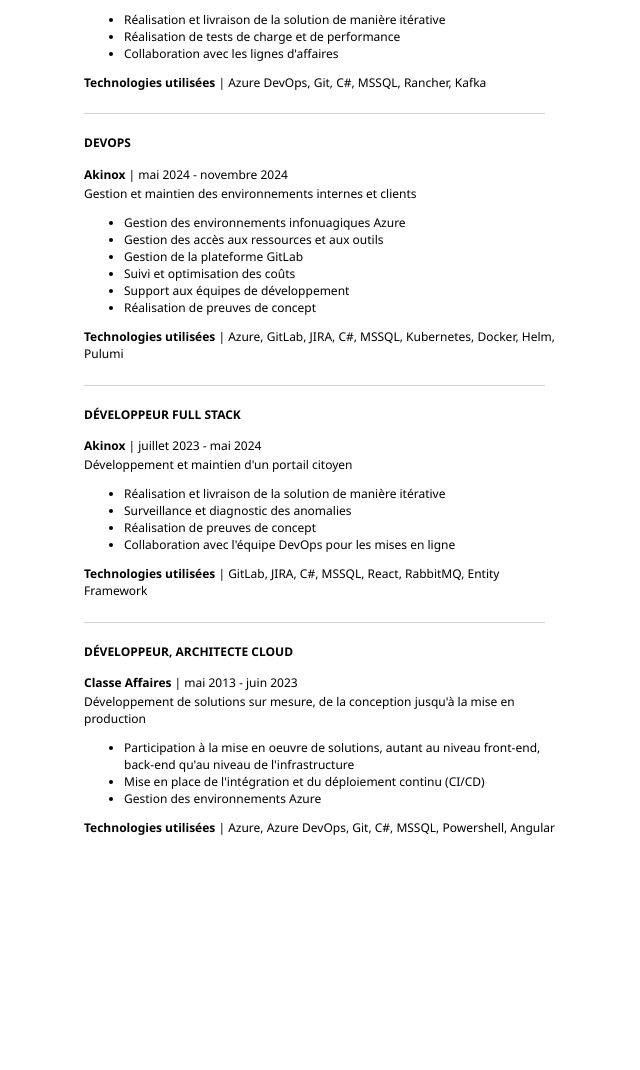
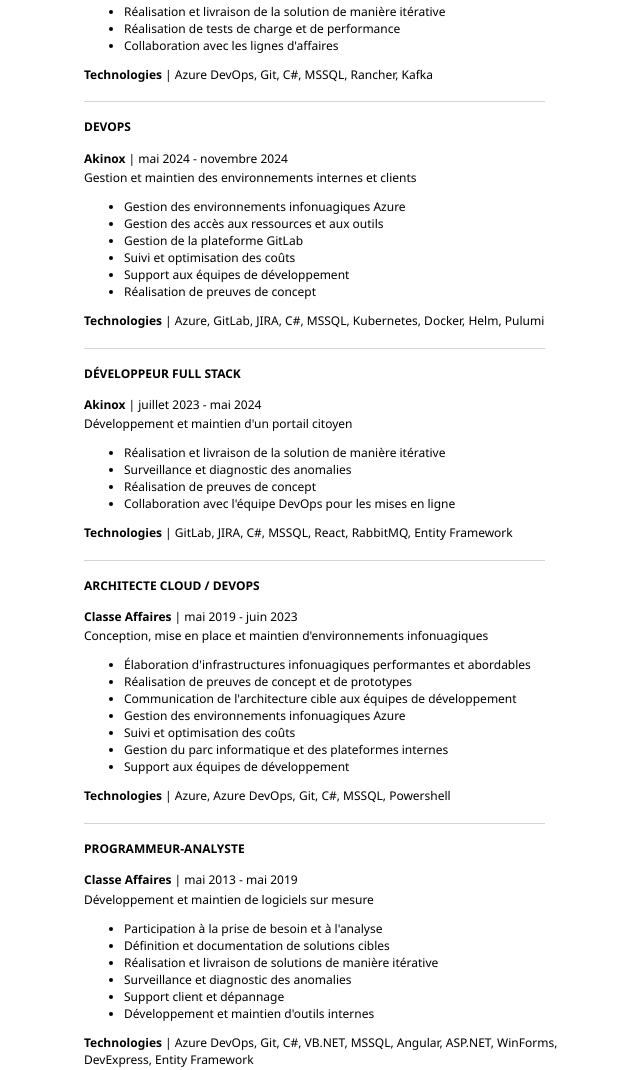
Before and after one commit to alex-girouard/resume, a plain HTML site: page print.html in a window 1280 px wide. Shown: the part 827-1897 px from the top of the page, without its empty margins (76-716 px from the left). Before the commit the page ends 1666 px from the top, so only its background shows below. Drawn offline with Linux system fonts and the light colour scheme.

Commit message:
update 2

```diff
--- a/print.html
+++ b/print.html
@@ -63,7 +63,7 @@
       <h2>EXPÉRIENCES</h2>
         <h3>DÉVELOPPEUR FULL STACK</h3>
         <p><strong>Nexapp</strong> | août 2025 - aujourd'hui</p>
-      <hr style="width: 97.25%; float: left; margin: 20px 0;">
+        <hr style="width: 97.25%; float: left; margin: 16px 0;">
         <h3>DÉVELOPPEUR</h3>
         <p><strong>Logisphère - Mandat chez Industrielle Alliance</strong> | novembre 2024 - août 2025</p>
         <p>Intégration des données des lignes d'affaires dans une source centrale</p>
@@ -72,8 +72,8 @@
           <li>Réalisation de tests de charge et de performance</li>
           <li>Collaboration avec les lignes d'affaires</li>
         </ul>
-      <p><strong>Technologies utilisées</strong> | Azure DevOps, Git, C#, MSSQL, Rancher, Kafka</p>
-      <hr style="width: 97.25%; float: left; margin: 20px 0;">
+        <p><strong>Technologies</strong> | Azure DevOps, Git, C#, MSSQL, Rancher, Kafka</p>
+        <hr style="width: 97.25%; float: left; margin: 16px 0;">
         <h3>DEVOPS</h3>
         <p><strong>Akinox</strong> | mai 2024 - novembre 2024</p>
         <p>Gestion et maintien des environnements internes et clients</p>
@@ -85,8 +85,8 @@
           <li>Support aux équipes de développement</li>
           <li>Réalisation de preuves de concept</li>
         </ul>
-      <p><strong>Technologies utilisées</strong> | Azure, GitLab, JIRA, C#, MSSQL, Kubernetes, Docker, Helm, Pulumi</p>
-      <hr style="width: 97.25%; float: left; margin: 20px 0;">
+        <p><strong>Technologies</strong> | Azure, GitLab, JIRA, C#, MSSQL, Kubernetes, Docker, Helm, Pulumi</p>
+        <hr style="width: 97.25%; float: left; margin: 16px 0;">
         <h3>DÉVELOPPEUR FULL STACK</h3>
         <p><strong>Akinox</strong> | juillet 2023 - mai 2024</p>
         <p>Développement et maintien d'un portail citoyen</p>
@@ -100,18 +100,34 @@
           <li>Réalisation de preuves de concept</li>
           <li>Collaboration avec l'équipe DevOps pour les mises en ligne</li>
         </ul>
-      <p><strong>Technologies utilisées</strong> | GitLab, JIRA, C#, MSSQL, React, RabbitMQ, Entity Framework</p>
-      <hr style="width: 97.25%; float: left; margin: 20px 0;">
-      <h3>DÉVELOPPEUR, ARCHITECTE CLOUD</h3>
-      <p><strong>Classe Affaires</strong> | mai 2013 - juin 2023</p>
-      <p>Développement de solutions sur mesure, de la conception jusqu'à la mise en production</p>
+        <p><strong>Technologies</strong> | GitLab, JIRA, C#, MSSQL, React, RabbitMQ, Entity Framework</p>
+        <hr style="width: 97.25%; float: left; margin: 16px 0;">
+        <h3>ARCHITECTE CLOUD / DEVOPS</h3>
+        <p><strong>Classe Affaires</strong> | mai 2019 - juin 2023</p>
+        <p>Conception, mise en place et maintien d'environnements infonuagiques</p>
         <ul>
-        <li>Participation à la mise en oeuvre de solutions, autant au niveau front-end, back-end qu'au niveau de
-          l'infrastructure</li>
-        <li>Mise en place de l'intégration et du déploiement continu (CI/CD)</li>
-        <li>Gestion des environnements Azure</li>
+          <li>Élaboration d'infrastructures infonuagiques performantes et abordables</li>
+          <li>Réalisation de preuves de concept et de prototypes</li>
+          <li>Communication de l'architecture cible aux équipes de développement</li>
+          <li>Gestion des environnements infonuagiques Azure</li>
+          <li>Suivi et optimisation des coûts</li>
+          <li>Gestion du parc informatique et des plateformes internes</li>
+          <li>Support aux équipes de développement</li>
         </ul>
-      <p><strong>Technologies utilisées</strong> | Azure, Azure DevOps, Git, C#, MSSQL, Powershell, Angular</p>
+        <p><strong>Technologies</strong> | Azure, Azure DevOps, Git, C#, MSSQL, Powershell</p>
+        <hr style="width: 97.25%; float: left; margin: 16px 0;">
+        <h3>PROGRAMMEUR-ANALYSTE</h3>
+        <p><strong>Classe Affaires</strong> | mai 2013 - mai 2019</p>
+        <p>Développement et maintien de logiciels sur mesure</p>
+        <ul>
+          <li>Participation à la prise de besoin et à l'analyse</li>
+          <li>Définition et documentation de solutions cibles</li>
+          <li>Réalisation et livraison de solutions de manière itérative</li>
+          <li>Surveillance et diagnostic des anomalies</li>
+          <li>Support client et dépannage</li>
+          <li>Développement et maintien d'outils internes</li>
+        </ul>
+        <p><strong>Technologies</strong> | Azure DevOps, Git, C#, VB.NET, MSSQL, Angular, ASP.NET, WinForms, DevExpress, Entity Framework</p>
     </div>
   </main>
 </body>
```
Also changed, not shown: index.html (+27 -10 lines). Lines whose indentation alone changed are shown as unchanged.
